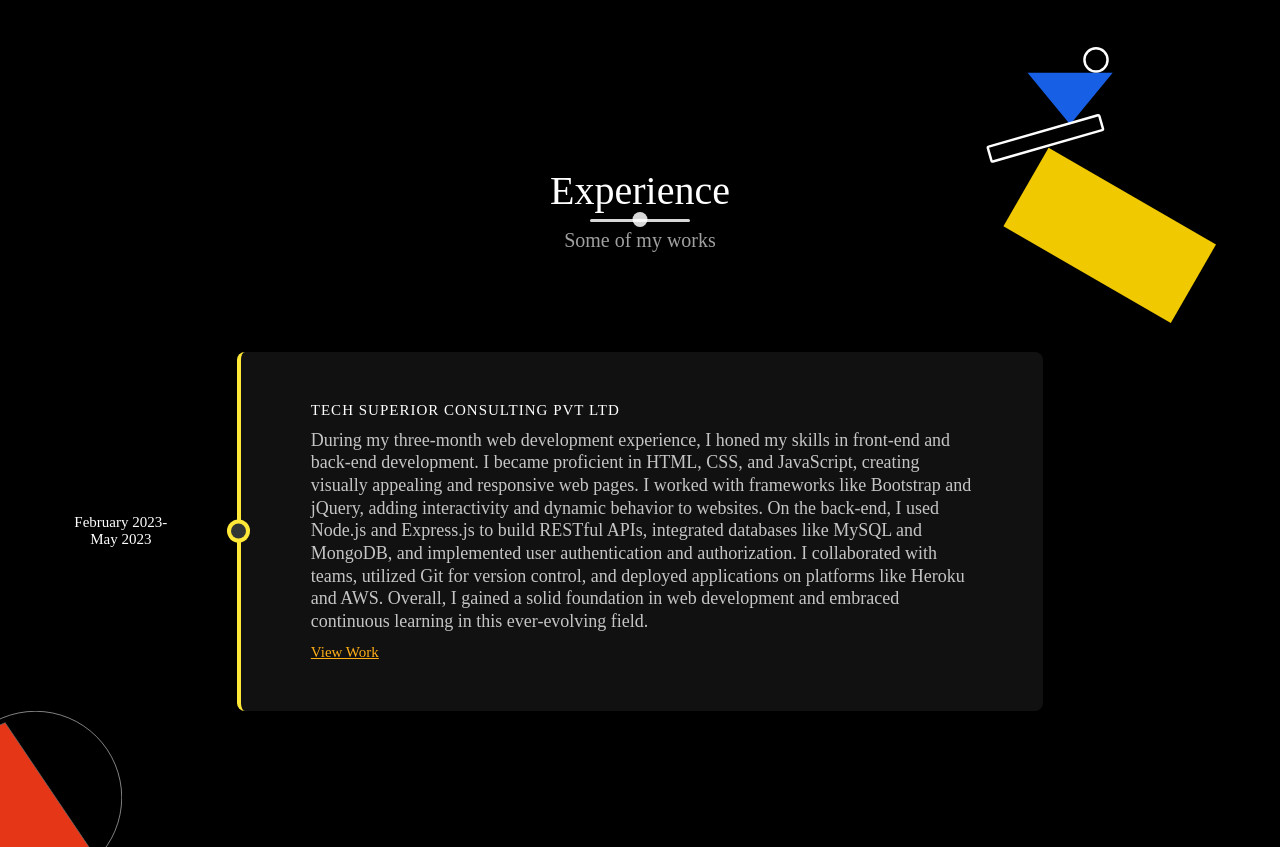
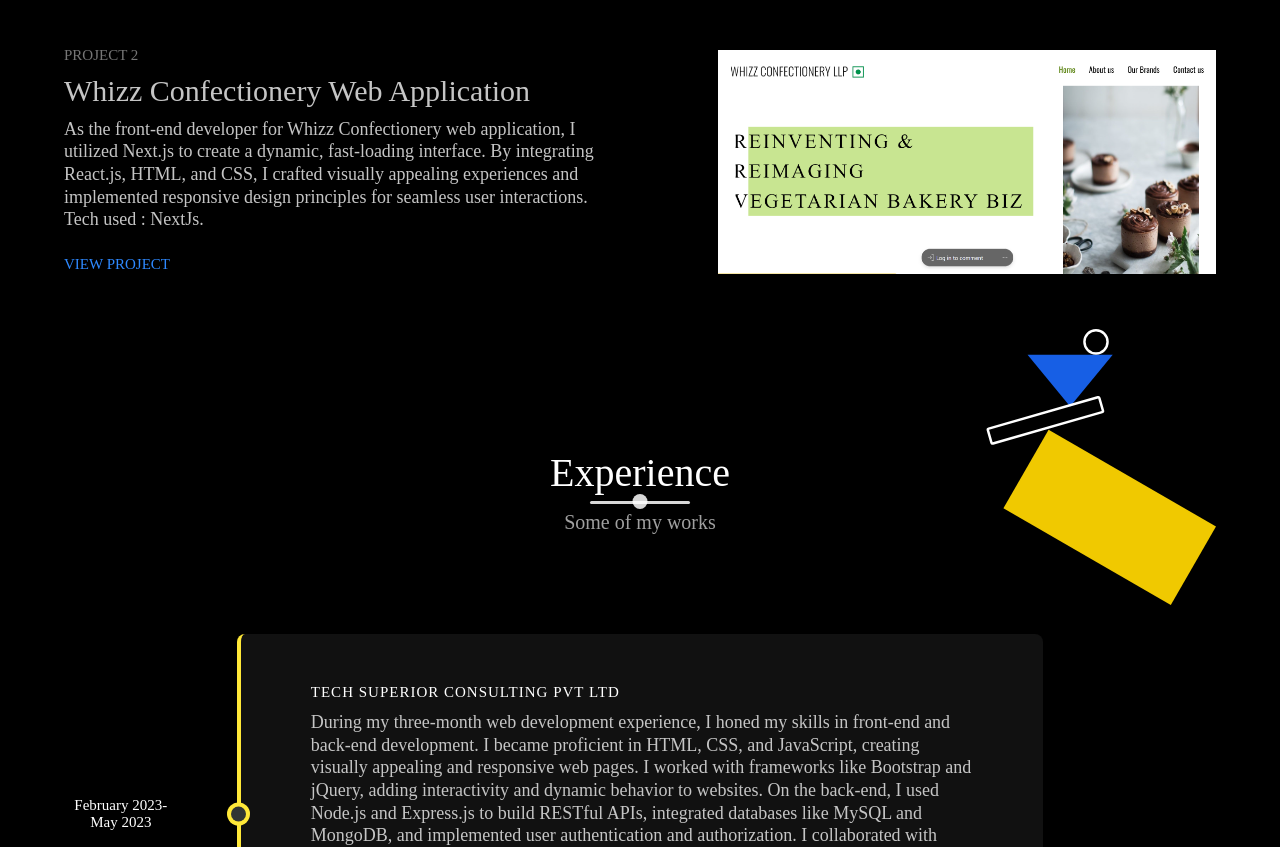
Before and after one commit to 01hemesh02/My-Portfolio, a plain HTML site: page index.html in a window 1280 px wide. Shown: the part 4471-5318 px from the top of the page. Drawn offline with nearby package versions, Linux system fonts and the light colour scheme; a web font is replaced by a local one.

Commit message:
added one more live project

```diff
--- a/index.html
+++ b/index.html
@@ -328,6 +328,27 @@
                     <img src="images/Raysteeds.png" alt="">
                 </div>
             </div>
+            <div class="portfolio-item" data-aos="fade-in" data-aos-duration="300ms">
+                <div class="portfolio-description has-margin-right">
+                    <h6>Project 2</h6>
+                    <h1>Whizz Confectionery Web Application</h1>
+                    <p>
+                        As the front-end developer for Whizz Confectionery web application, I utilized Next.js to create
+                        a
+                        dynamic, fast-loading interface. By integrating React.js, HTML, and CSS, I crafted visually
+                        appealing experiences and implemented responsive design principles for seamless user
+                        interactions.
+                    </p>
+                    <p>
+                        Tech used : NextJs.
+                    </p>
+                    <a href="https://whizz-confectionery-pcy-git-eab690-raysteeds-infotechs-projects.vercel.app/healthy-bakes"
+                        class="cta">View Project</a>
+                </div>
+                <div class="portfolio-img has-margin-left">
+                    <img src="images/Whizz.png" alt="">
+                </div>
+            </div>
             <div class="experience-img">
                 <img src="images/Group 1949.svg" alt="">
             </div>
```
Also changed, not shown: images/Whizz.png (added).
